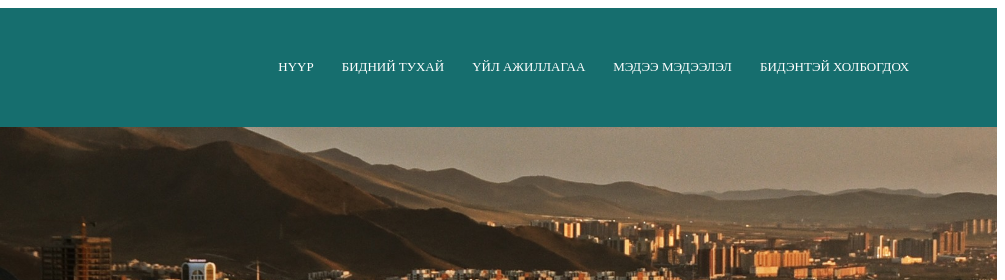
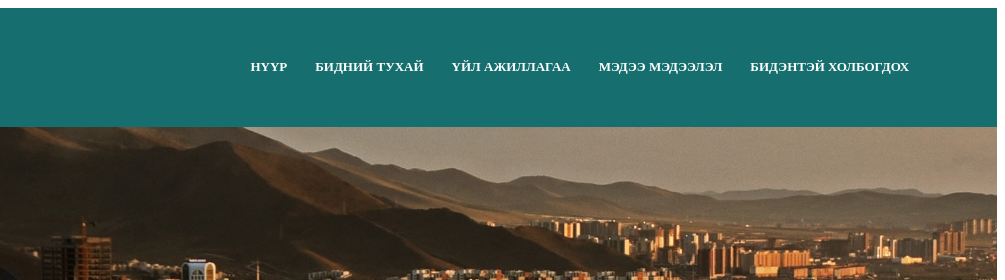
Before and after one commit to Jagaatse/khurd, a plain HTML site: page index.html in a window 1280 px wide. Shown: the top 280 px of the page, 275-1280 px from the left. Drawn offline with Linux system fonts and the light colour scheme.

Commit message:
Update style.css

```diff
--- a/style.css
+++ b/style.css
@@ -1,6 +1,8 @@
 
       /*HEADER*/
       .header{
+        font-family: rs-regular;
+        font-weight: 700;
         min-height: 5vh;
         width: 100;
         background-color: rgb(22, 110, 110);
```
